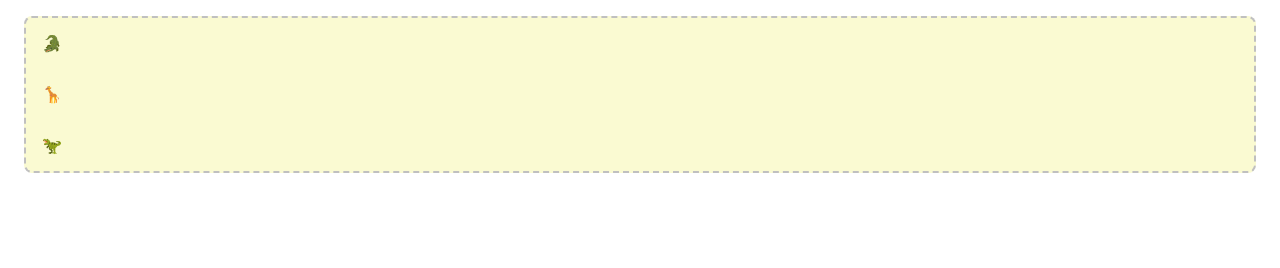
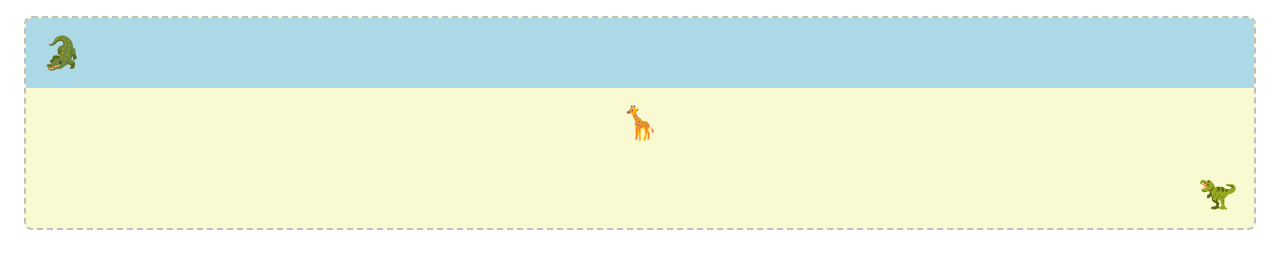
Before and after one commit to uxbyweng/web-challenges, a website: page css-basics/css-basics_pseudo-park/index.html in a window 1280 px wide. In both pictures the pointer is over the element 640 px from the left and 43 px from the top of the page. Drawn offline with Linux system fonts and the light colour scheme.

Commit message:
add animal font-size, update position, color and hover erffect

```diff
--- a/css-basics/css-basics_pseudo-park/css/styles.css
+++ b/css-basics/css-basics_pseudo-park/css/styles.css
@@ -22,12 +22,31 @@
 
 .animal {
     padding: 16px;
+    font-size: 32px;
 
     /*
     The animals are very small.
     The size of the emojis is controlled via the font size.
     Set the font size to 32px.
   */
+}
+.animal.crocodile:hover {
+    cursor: pointer;
+    background-color: lightblue;
+}
+.animal.giraffe {
+    text-align: center;
+}
+.animal.giraffe:hover {
+    cursor: pointer;
+    background-color: lightgreen;
+}
+.animal.dino {
+    text-align: right;
+}
+.animal.dino:hover {
+    cursor: pointer;
+    background-color: lightsalmon;
 }
 
 /*
```
Lines whose indentation alone changed are shown as unchanged.
